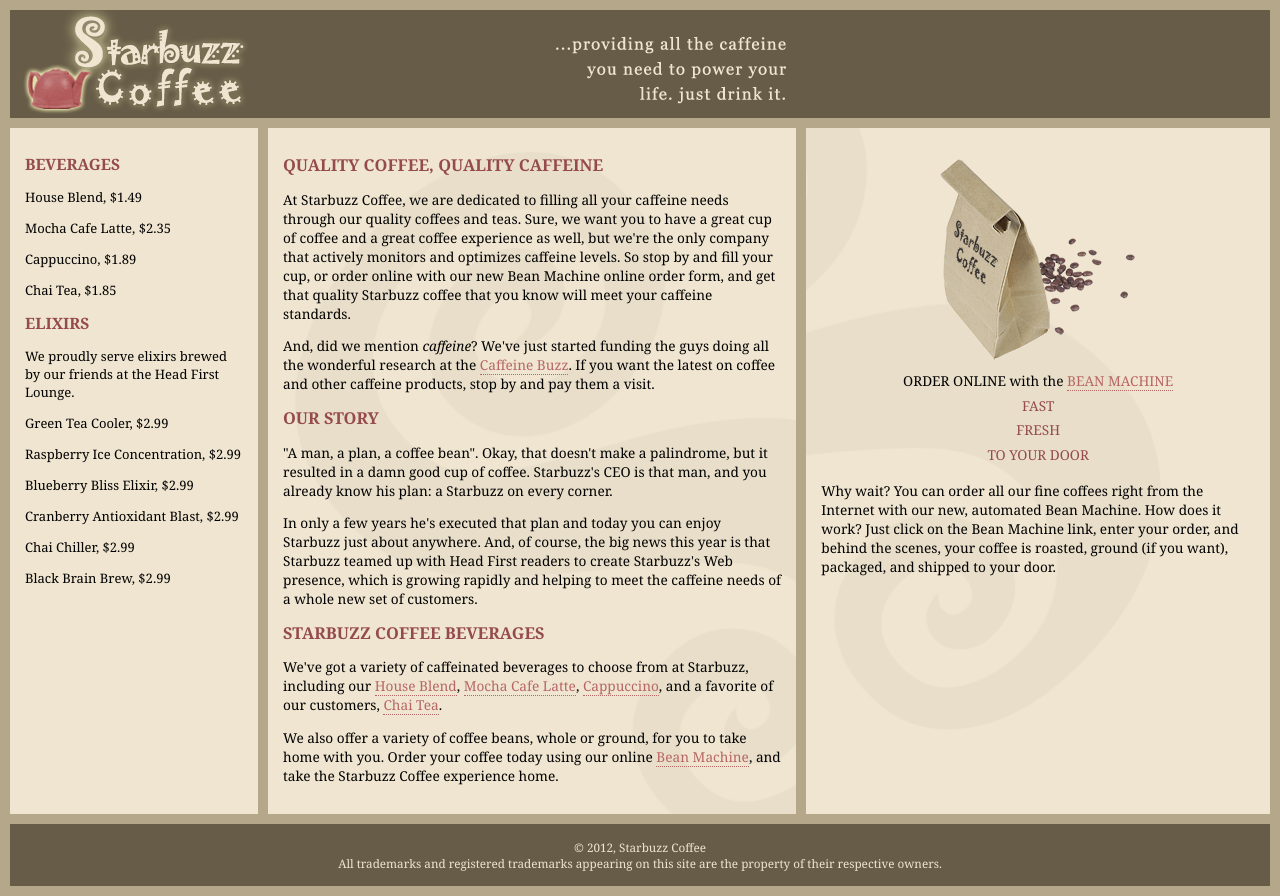
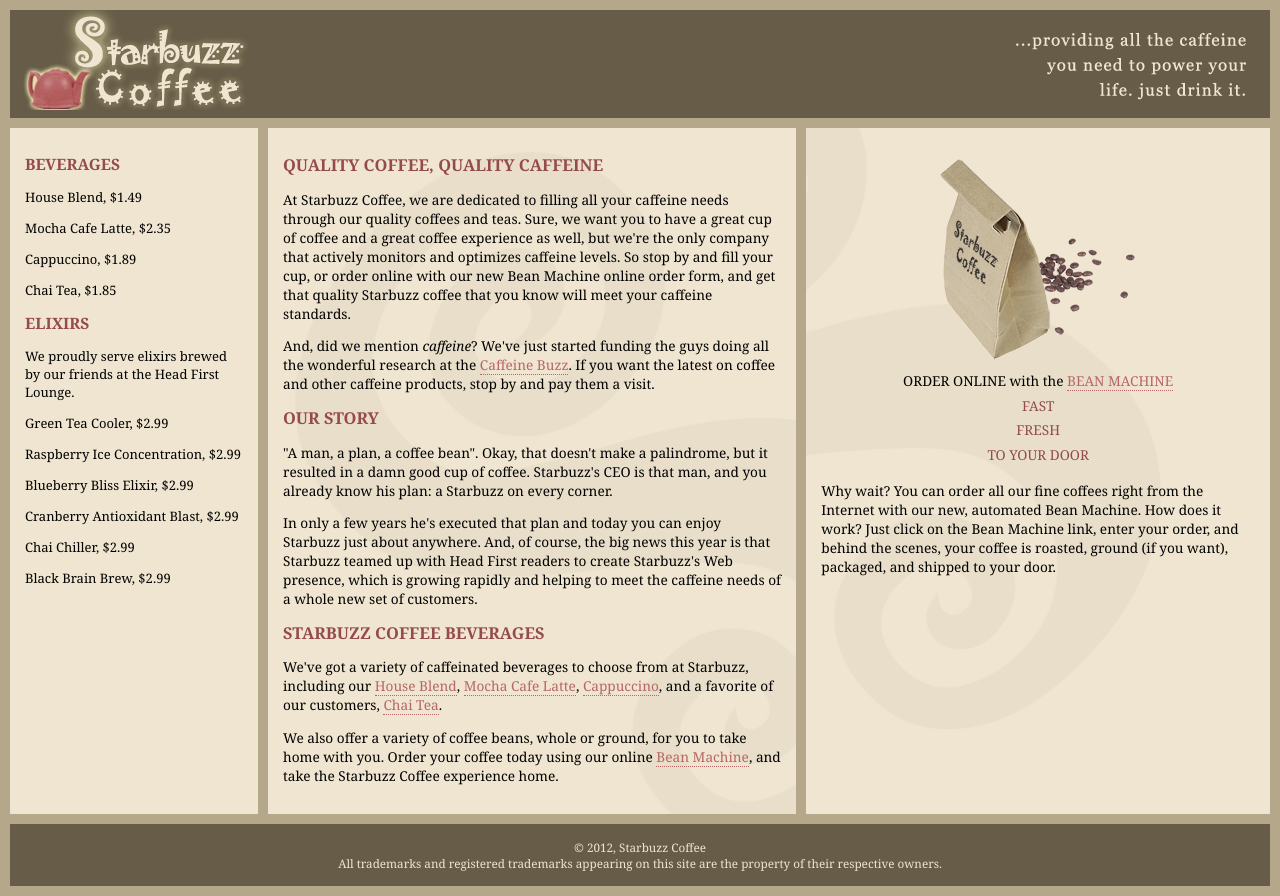
Before and after one commit to 2669136737/starbuzz, a plain HTML site: page starbuzz/index.html in a window 1280 px wide. Drawn offline with Linux system fonts and the light colour scheme.

Commit message:
Add files via upload

```diff
--- a/starbuzz/index.html
+++ b/starbuzz/index.html
@@ -7,10 +7,12 @@
   </head>
 
   <body>
+    <div id="header">
+
+   <div id="tu01"></div>
+    <div id="tu02"></div>
 
 
-    <div id="header">
-      <img src="images/header.gif" alt="Starbuzz Coffee header image">
       </div>
 
     <div id="tableContainer">
--- a/starbuzz/starbuzz.css
+++ b/starbuzz/starbuzz.css
@@ -98,3 +98,17 @@ div#tableRow{
   padding:15px;
   vertical-align: top;
 }
+#tu01{
+  float: left;
+  background-image: url(images/header.gif);
+  width:400px;
+  height: 100px;
+
+}
+#tu02{
+  float: right;
+  background-image: url(images/header.gif);
+  width:400px;
+  height: 100px;
+  background-position: -400px,0px;
+}
```
Also changed, not shown: starbuzz/images/headerLogo.png (added), starbuzz/images/headerSlogan.png (added).
